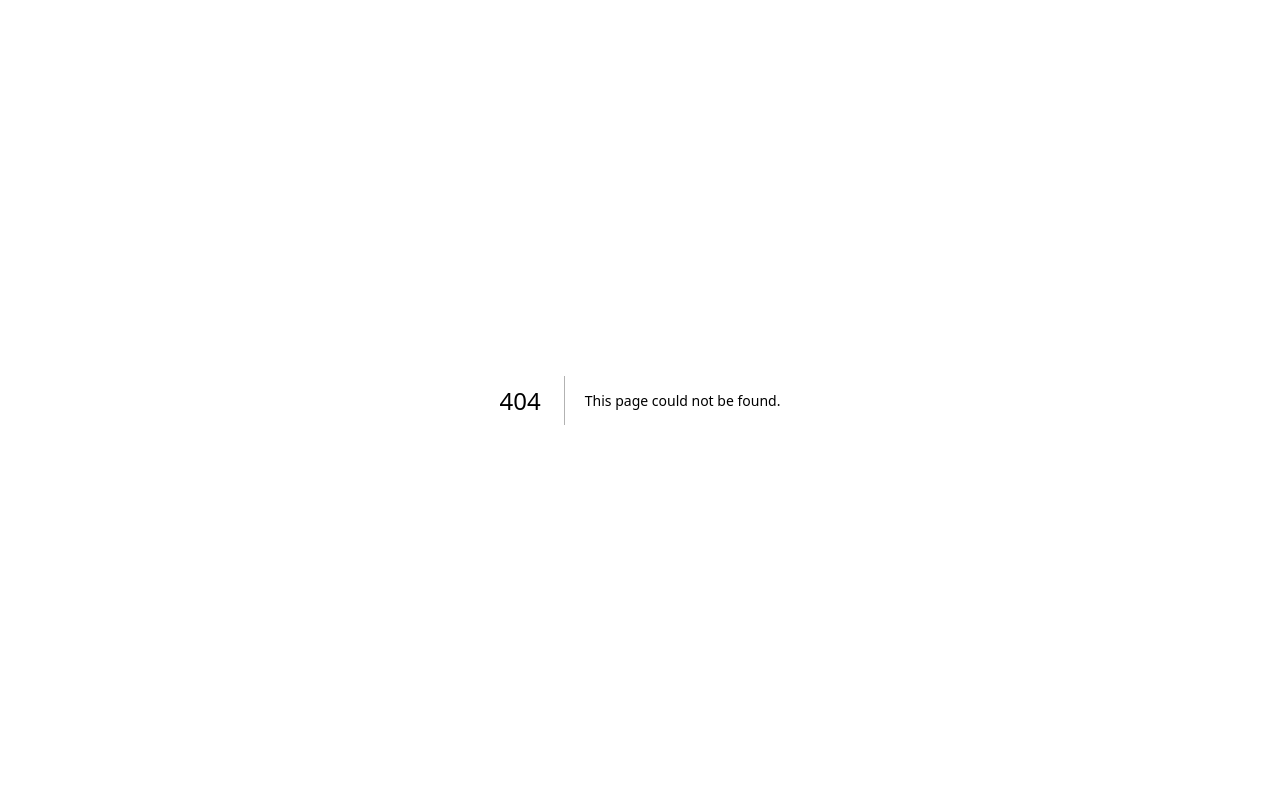
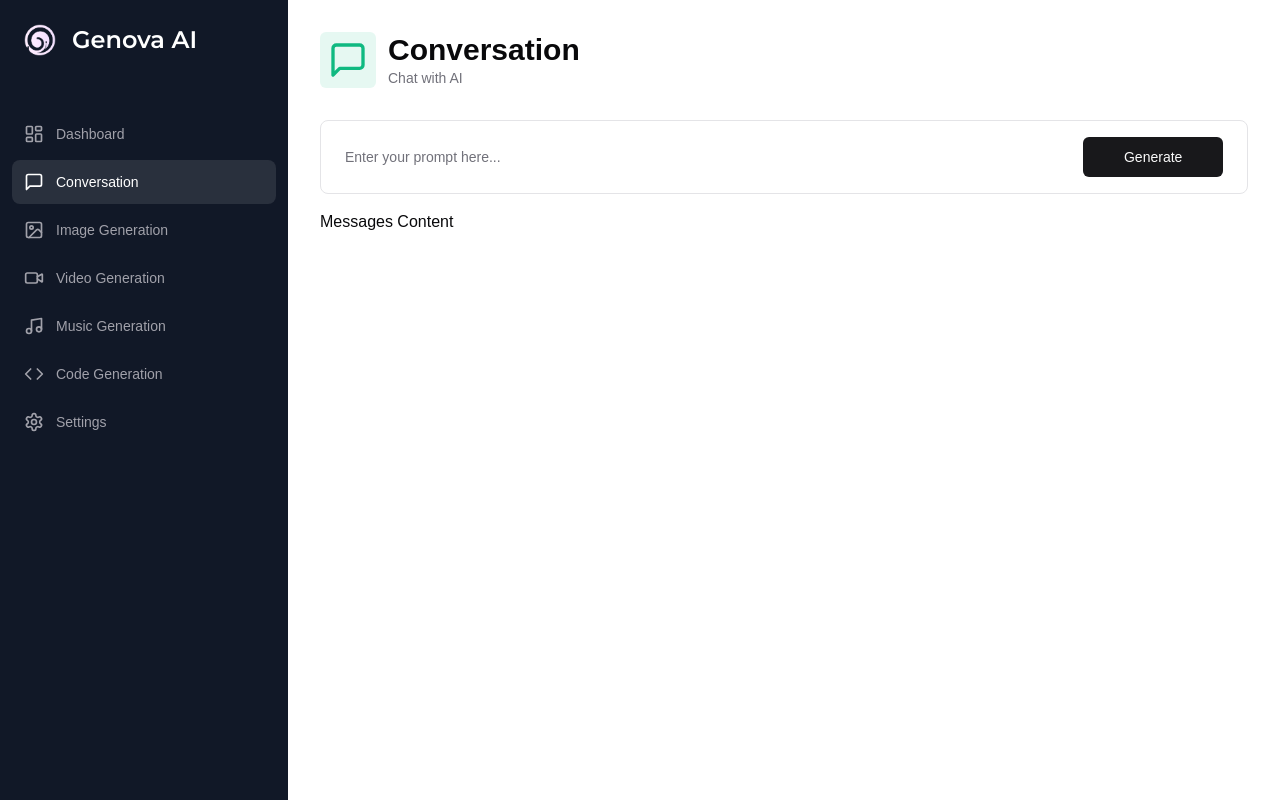
Before and after one commit to hectorg2211/genova-ai, a Next.js app: page /conversation in a window 1280 px wide. Before the commit this address had no page. Built offline with nearby package versions, Linux system fonts and the light colour scheme.

Commit message:
add conversation route

```diff
--- /dev/null
+++ b/app/(dashboard)/(routes)/conversation/constants.ts
@@ -0,0 +1,5 @@
+import * as z from 'zod'
+
+export const formSchema = z.object({
+  prompt: z.string().min(1, 'Prompt is required'),
+})
--- /dev/null
+++ b/app/(dashboard)/(routes)/conversation/page.tsx
@@ -0,0 +1,74 @@
+'use client'
+import React from 'react'
+
+import * as z from 'zod'
+import Heading from '@/components/heading'
+import { MessageSquare } from 'lucide-react'
+import { useForm } from 'react-hook-form'
+import { formSchema } from './constants'
+import { zodResolver } from '@hookform/resolvers/zod'
+import { Form, FormControl, FormField, FormItem } from '@/components/ui/form'
+import { Input } from '@/components/ui/input'
+import { Button } from '@/components/ui/button'
+
+const ConversationPage = () => {
+  const form = useForm<z.infer<typeof formSchema>>({
+    resolver: zodResolver(formSchema),
+    defaultValues: {
+      prompt: '',
+    },
+  })
+
+  const isLoading = form.formState.isSubmitting
+
+  const onSubmit = async (values: z.infer<typeof formSchema>) => {
+    console.log(values)
+  }
+
+  return (
+    <div>
+      <Heading
+        title='Conversation'
+        description='Chat with AI'
+        icon={MessageSquare}
+        iconColor='text-emerald-500'
+        bgColor='bg-emerald-500/10'
+      />
+
+      <div className='px-4 lg:px-8'>
+        <div>
+          <Form {...form}>
+            <form
+              onSubmit={form.handleSubmit(onSubmit)}
+              className='rounded-lg border w-full p-4 px-3 md:px-6 focus-within:shadow-sm grid grid-cols-12 gap-2'
+            >
+              <FormField
+                name='prompt'
+                render={({ field }) => (
+                  <FormItem className='col-span-12 lg:col-span-10'>
+                    <FormControl className='m-0 p-0'>
+                      <Input
+                        className='border-0 outline-none focus-visible:ring-0 focus-visible:ring-transparent'
+                        disabled={isLoading}
+                        placeholder='Enter your prompt here...'
+                        {...field}
+                      />
+                    </FormControl>
+                  </FormItem>
+                )}
+              />
+
+              <Button className='col-span-12 lg:col-span-2 w-full' disabled={isLoading}>
+                Generate
+              </Button>
+            </form>
+          </Form>
+        </div>
+
+        <div className='space-y-4 mt-4'>Messages Content</div>
+      </div>
+    </div>
+  )
+}
+
+export default ConversationPage
--- /dev/null
+++ b/components/heading.tsx
@@ -0,0 +1,31 @@
+import { cn } from '@/lib/utils'
+import { LucideIcon } from 'lucide-react'
+import React from 'react'
+
+interface HeadingProps {
+  title: string
+  description: string
+  icon: LucideIcon
+  iconColor?: string
+  bgColor?: string
+}
+
+const Heading: React.FC<HeadingProps> = ({ title, description, icon: Icon, iconColor, bgColor }) => {
+  return (
+    <>
+      <div className='px-4 lg:px-8 flex items-center gap-x-3 mb-8'>
+        <div className={cn('p-2 w-fit rounded-md', bgColor)}>
+          <Icon className={cn('w-10 h-10', iconColor)} />
+        </div>
+
+        <div>
+          <h2 className='text-3xl font-bold'>{title}</h2>
+
+          <p className='text-sm text-muted-foreground'>{description}</p>
+        </div>
+      </div>
+    </>
+  )
+}
+
+export default Heading
--- /dev/null
+++ b/components/ui/form.tsx
@@ -0,0 +1,178 @@
+"use client"
+
+import * as React from "react"
+import * as LabelPrimitive from "@radix-ui/react-label"
+import { Slot } from "@radix-ui/react-slot"
+import {
+  Controller,
+  ControllerProps,
+  FieldPath,
+  FieldValues,
+  FormProvider,
+  useFormContext,
+} from "react-hook-form"
+
+import { cn } from "@/lib/utils"
+import { Label } from "@/components/ui/label"
+
+const Form = FormProvider
+
+type FormFieldContextValue<
+  TFieldValues extends FieldValues = FieldValues,
+  TName extends FieldPath<TFieldValues> = FieldPath<TFieldValues>
+> = {
+  name: TName
+}
+
+const FormFieldContext = React.createContext<FormFieldContextValue>(
+  {} as FormFieldContextValue
+)
+
+const FormField = <
+  TFieldValues extends FieldValues = FieldValues,
+  TName extends FieldPath<TFieldValues> = FieldPath<TFieldValues>
+>({
+  ...props
+}: ControllerProps<TFieldValues, TName>) => {
+  return (
+    <FormFieldContext.Provider value={{ name: props.name }}>
+      <Controller {...props} />
+    </FormFieldContext.Provider>
+  )
+}
+
+const useFormField = () => {
+  const fieldContext = React.useContext(FormFieldContext)
+  const itemContext = React.useContext(FormItemContext)
+  const { getFieldState, formState } = useFormContext()
+
+  const fieldState = getFieldState(fieldContext.name, formState)
+
+  if (!fieldContext) {
+    throw new Error("useFormField should be used within <FormField>")
+  }
+
+  const { id } = itemContext
+
+  return {
+    id,
+    name: fieldContext.name,
+    formItemId: `${id}-form-item`,
+    formDescriptionId: `${id}-form-item-description`,
+    formMessageId: `${id}-form-item-message`,
+    ...fieldState,
+  }
+}
+
+type FormItemContextValue = {
+  id: string
+}
+
+const FormItemContext = React.createContext<FormItemContextValue>(
+  {} as FormItemContextValue
+)
+
+const FormItem = React.forwardRef<
+  HTMLDivElement,
+  React.HTMLAttributes<HTMLDivElement>
+>(({ className, ...props }, ref) => {
+  const id = React.useId()
+
+  return (
+    <FormItemContext.Provider value={{ id }}>
+      <div ref={ref} className={cn("space-y-2", className)} {...props} />
+    </FormItemContext.Provider>
+  )
+})
+FormItem.displayName = "FormItem"
+
+const FormLabel = React.forwardRef<
+  React.ElementRef<typeof LabelPrimitive.Root>,
+  React.ComponentPropsWithoutRef<typeof LabelPrimitive.Root>
+>(({ className, ...props }, ref) => {
+  const { error, formItemId } = useFormField()
+
+  return (
+    <Label
+      ref={ref}
+      className={cn(error && "text-destructive", className)}
+      htmlFor={formItemId}
+      {...props}
+    />
+  )
+})
+FormLabel.displayName = "FormLabel"
+
+const FormControl = React.forwardRef<
+  React.ElementRef<typeof Slot>,
+  React.ComponentPropsWithoutRef<typeof Slot>
+>(({ ...props }, ref) => {
+  const { error, formItemId, formDescriptionId, formMessageId } = useFormField()
+
+  return (
+    <Slot
+      ref={ref}
+      id={formItemId}
+      aria-describedby={
+        !error
+          ? `${formDescriptionId}`
+          : `${formDescriptionId} ${formMessageId}`
+      }
+      aria-invalid={!!error}
+      {...props}
+    />
+  )
+})
+FormControl.displayName = "FormControl"
+
+const FormDescription = React.forwardRef<
+  HTMLParagraphElement,
+  React.HTMLAttributes<HTMLParagraphElement>
+>(({ className, ...props }, ref) => {
+  const { formDescriptionId } = useFormField()
+
+  return (
+    <p
+      ref={ref}
+      id={formDescriptionId}
+      className={cn("text-sm text-muted-foreground", className)}
+      {...props}
+    />
+  )
+})
+FormDescription.displayName = "FormDescription"
+
+const FormMessage = React.forwardRef<
+  HTMLParagraphElement,
+  React.HTMLAttributes<HTMLParagraphElement>
+>(({ className, children, ...props }, ref) => {
+  const { error, formMessageId } = useFormField()
+  const body = error ? String(error?.message) : children
+
+  if (!body) {
+    return null
+  }
+
+  return (
+    <p
+      ref={ref}
+      id={formMessageId}
+      className={cn("text-sm font-medium text-destructive", className)}
+      {...props}
+    >
+      {body}
+    </p>
+  )
+})
+FormMessage.displayName = "FormMessage"
+
+export {
+  useFormField,
+  Form,
+  FormItem,
+  FormLabel,
+  FormControl,
+  FormDescription,
+  FormMessage,
+  FormField,
+}
--- /dev/null
+++ b/components/ui/input.tsx
@@ -0,0 +1,22 @@
+import * as React from "react"
+
+import { cn } from "@/lib/utils"
+
+const Input = React.forwardRef<HTMLInputElement, React.ComponentProps<"input">>(
+  ({ className, type, ...props }, ref) => {
+    return (
+      <input
+        type={type}
+        className={cn(
+          "flex h-10 w-full rounded-md border border-input bg-background px-3 py-2 text-base ring-offset-background file:border-0 file:bg-transparent file:text-sm file:font-medium file:text-foreground placeholder:text-muted-foreground focus-visible:outline-none focus-visible:ring-2 focus-visible:ring-ring focus-visible:ring-offset-2 disabled:cursor-not-allowed disabled:opacity-50 md:text-sm",
+          className
+        )}
+        ref={ref}
+        {...props}
+      />
+    )
+  }
+)
+Input.displayName = "Input"
+
+export { Input }
--- /dev/null
+++ b/components/ui/label.tsx
@@ -0,0 +1,26 @@
+"use client"
+
+import * as React from "react"
+import * as LabelPrimitive from "@radix-ui/react-label"
+import { cva, type VariantProps } from "class-variance-authority"
+
+import { cn } from "@/lib/utils"
+
+const labelVariants = cva(
+  "text-sm font-medium leading-none peer-disabled:cursor-not-allowed peer-disabled:opacity-70"
+)
+
+const Label = React.forwardRef<
+  React.ElementRef<typeof LabelPrimitive.Root>,
+  React.ComponentPropsWithoutRef<typeof LabelPrimitive.Root> &
+    VariantProps<typeof labelVariants>
+>(({ className, ...props }, ref) => (
+  <LabelPrimitive.Root
+    ref={ref}
+    className={cn(labelVariants(), className)}
+    {...props}
+  />
+))
+Label.displayName = LabelPrimitive.Root.displayName
+
+export { Label }
--- a/package.json
+++ b/package.json
@@ -10,7 +10,9 @@
   },
   "dependencies": {
     "@clerk/nextjs": "^6.2.1",
+    "@hookform/resolvers": "^3.9.1",
     "@radix-ui/react-dialog": "^1.1.2",
+    "@radix-ui/react-label": "^2.1.0",
     "@radix-ui/react-slot": "^1.1.0",
     "class-variance-authority": "^0.7.0",
     "clsx": "^2.1.1",
@@ -18,8 +20,10 @@
     "next": "15.0.3",
     "react": "19.0.0-rc-66855b96-20241106",
     "react-dom": "19.0.0-rc-66855b96-20241106",
+    "react-hook-form": "^7.53.2",
     "tailwind-merge": "^2.5.4",
-    "tailwindcss-animate": "^1.0.7"
+    "tailwindcss-animate": "^1.0.7",
+    "zod": "^3.23.8"
   },
   "devDependencies": {
     "@types/node": "^20",
```
Also changed, not shown: 1 other file (tests, documents, lock files or other folders).
